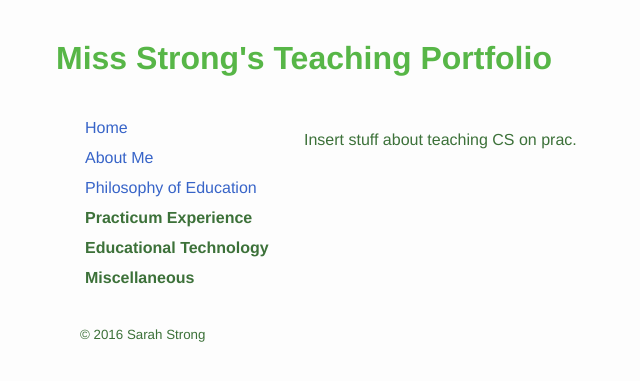
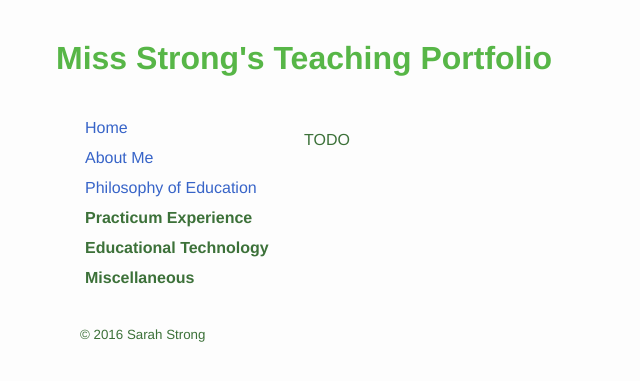
Before and after one commit to sarahstrong314/sarahstrong.ca, a Jekyll site: the page built from practicum-experience/computer-science.html, in a window 1280 px wide. Shown: the top 381 px of the page, without its empty margins (0-640 px from the left). Built offline with Jekyll 4.4.1, drawn with Linux system fonts in a browser that asks for light colours; nearby versions of some CDN libraries; library files that are not in the unit come from our copies; Markdown is read by kramdown in place of the engine named in the settings.

Commit message:
Updated CS prac section

```diff
--- a/practicum-experience/computer-science.html
+++ b/practicum-experience/computer-science.html
@@ -5,6 +5,8 @@ title: Computer Science
 
 <div id="Computer Science">
 
-<p>Insert stuff about teaching CS on prac.</p>
+<p>TODO</p>
+
+<!--Insert stuff about teaching CS on prac.-->
 
 </div>
```
